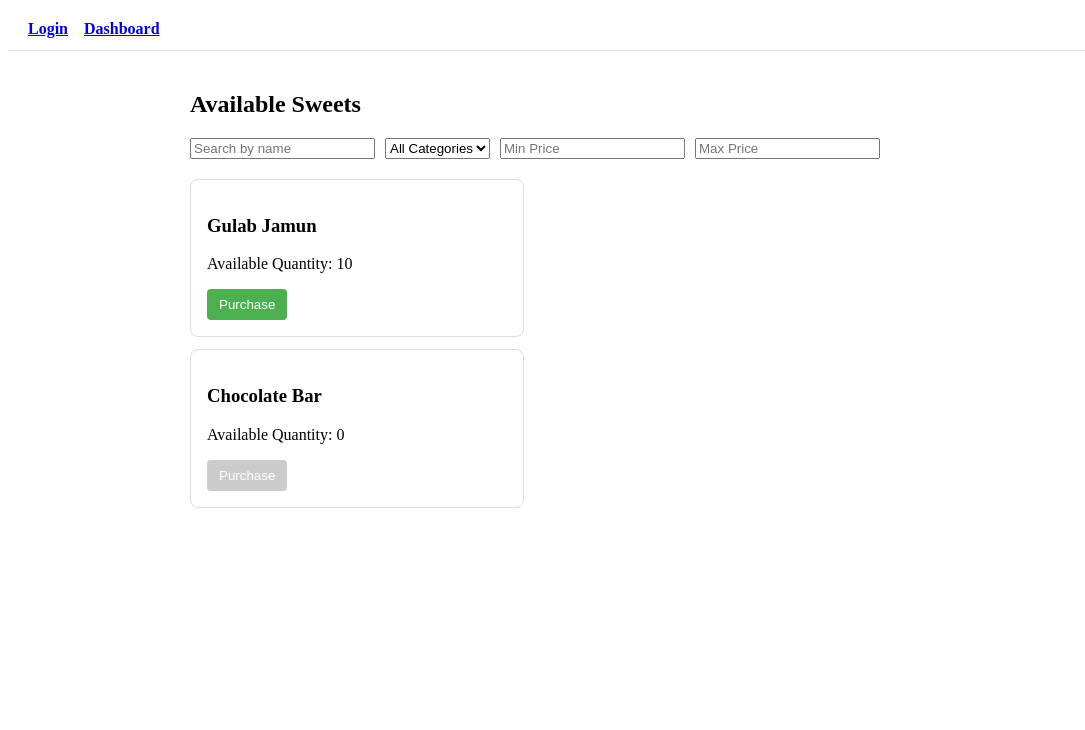
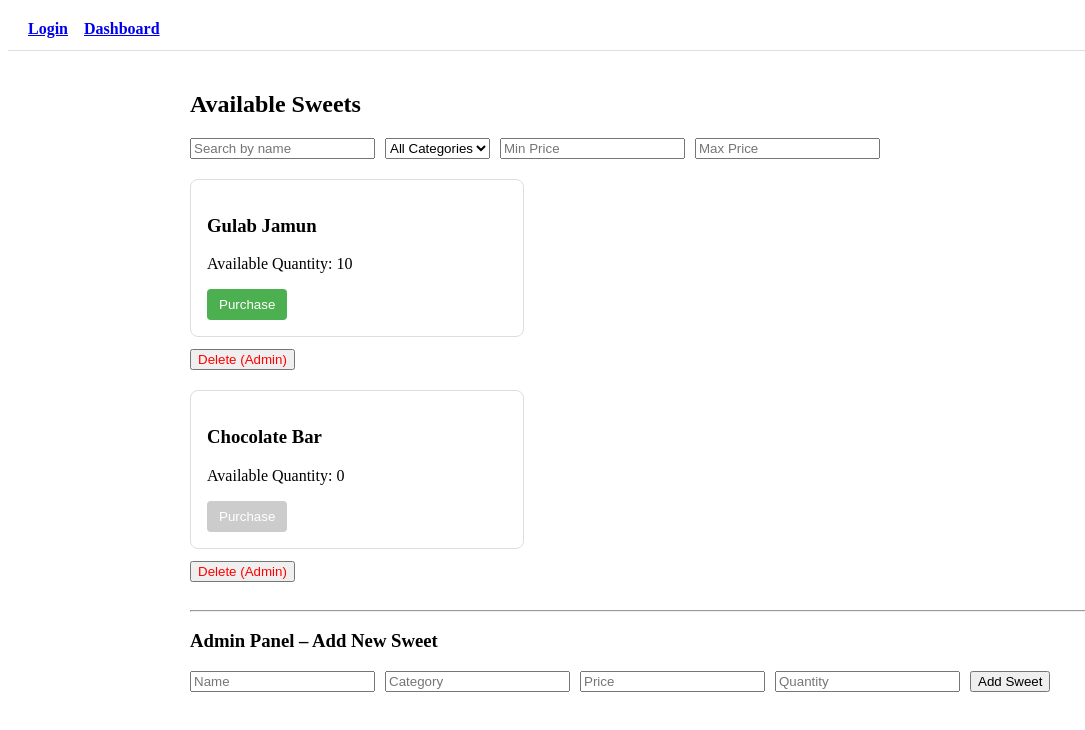
Before and after one commit to Kashni06/sweet-shop-management-system, a React app in the folder frontend/: page /dashboard in a window 1280 px wide. Shown: the top 730 px of the page, without its empty margins (0-1085 px from the left). Built offline with nearby package versions, Linux system fonts and the light colour scheme; the HTML template or start-up script is replaced by a standard one.

Commit message:
feat(frontend): add admin UI to add and delete sweets

```diff
--- a/frontend/src/pages/SweetListPage.jsx
+++ b/frontend/src/pages/SweetListPage.jsx
@@ -2,8 +2,8 @@ import { useState } from "react";
 import SweetCard from "../components/SweetCard";
 
 function SweetListPage() {
-  // Temporary frontend data
-  const [sweets] = useState([
+  // Admin-controlled sweets (frontend only)
+  const [sweets, setSweets] = useState([
     {
       id: 1,
       name: "Gulab Jamun",
@@ -20,12 +20,21 @@ function SweetListPage() {
     },
   ]);
 
+  // Filters
   const [searchText, setSearchText] = useState("");
   const [selectedCategory, setSelectedCategory] = useState("");
   const [minPrice, setMinPrice] = useState("");
   const [maxPrice, setMaxPrice] = useState("");
 
-  // Apply filters (frontend only)
+  // Admin form state
+  const [newSweet, setNewSweet] = useState({
+    name: "",
+    category: "",
+    price: "",
+    quantity: "",
+  });
+
+  // Filter logic
   const filteredSweets = sweets.filter((sweet) => {
     const matchesName = sweet.name
       .toLowerCase()
@@ -41,28 +50,40 @@ function SweetListPage() {
     return matchesName && matchesCategory && matchesMinPrice && matchesMaxPrice;
   });
 
+  // Admin: add new sweet
+  function handleAddSweet(e) {
+    e.preventDefault();
+
+    const sweetToAdd = {
+      ...newSweet,
+      id: Date.now(),
+      price: Number(newSweet.price),
+      quantity: Number(newSweet.quantity),
+    };
+
+    setSweets([...sweets, sweetToAdd]);
+
+    // Reset form
+    setNewSweet({ name: "", category: "", price: "", quantity: "" });
+  }
+
+  // Admin: delete sweet
+  function handleDeleteSweet(id) {
+    setSweets(sweets.filter((sweet) => sweet.id !== id));
+  }
+
   return (
     <div style={{ padding: "20px", maxWidth: "900px", margin: "auto" }}>
       <h2>Available Sweets</h2>
 
-      {/* Filters section */}
-      <div
-        style={{
-          display: "flex",
-          gap: "10px",
-          marginBottom: "20px",
-          flexWrap: "wrap",
-        }}
-      >
-        {/* Search */}
+      {/* Filters */}
+      <div style={{ display: "flex", gap: "10px", marginBottom: "20px" }}>
         <input
-          type="text"
           placeholder="Search by name"
           value={searchText}
           onChange={(e) => setSearchText(e.target.value)}
         />
 
-        {/* Category filter */}
         <select
           value={selectedCategory}
           onChange={(e) => setSelectedCategory(e.target.value)}
@@ -72,7 +93,6 @@ function SweetListPage() {
           <option value="Chocolate">Chocolate</option>
         </select>
 
-        {/* Price range */}
         <input
           type="number"
           placeholder="Min Price"
@@ -88,14 +108,61 @@ function SweetListPage() {
         />
       </div>
 
-      {/* Sweet list */}
-      {filteredSweets.length === 0 ? (
-        <p>No sweets available at the moment</p>
-      ) : (
-        filteredSweets.map((sweet) => (
-          <SweetCard key={sweet.id} sweet={sweet} />
-        ))
-      )}
+      {/* Sweet cards */}
+      {filteredSweets.map((sweet) => (
+        <div key={sweet.id}>
+          <SweetCard sweet={sweet} />
+          <button
+            onClick={() => handleDeleteSweet(sweet.id)}
+            style={{ marginBottom: "20px", color: "red" }}
+          >
+            Delete (Admin)
+          </button>
+        </div>
+      ))}
+
+      <hr />
+
+      {/* Admin Panel */}
+      <h3>Admin Panel – Add New Sweet</h3>
+
+      <form onSubmit={handleAddSweet} style={{ display: "flex", gap: "10px" }}>
+        <input
+          placeholder="Name"
+          value={newSweet.name}
+          onChange={(e) => setNewSweet({ ...newSweet, name: e.target.value })}
+          required
+        />
+
+        <input
+          placeholder="Category"
+          value={newSweet.category}
+          onChange={(e) =>
+            setNewSweet({ ...newSweet, category: e.target.value })
+          }
+          required
+        />
+
+        <input
+          type="number"
+          placeholder="Price"
+          value={newSweet.price}
+          onChange={(e) => setNewSweet({ ...newSweet, price: e.target.value })}
+          required
+        />
+
+        <input
+          type="number"
+          placeholder="Quantity"
+          value={newSweet.quantity}
+          onChange={(e) =>
+            setNewSweet({ ...newSweet, quantity: e.target.value })
+          }
+          required
+        />
+
+        <button type="submit">Add Sweet</button>
+      </form>
     </div>
   );
 }
```
